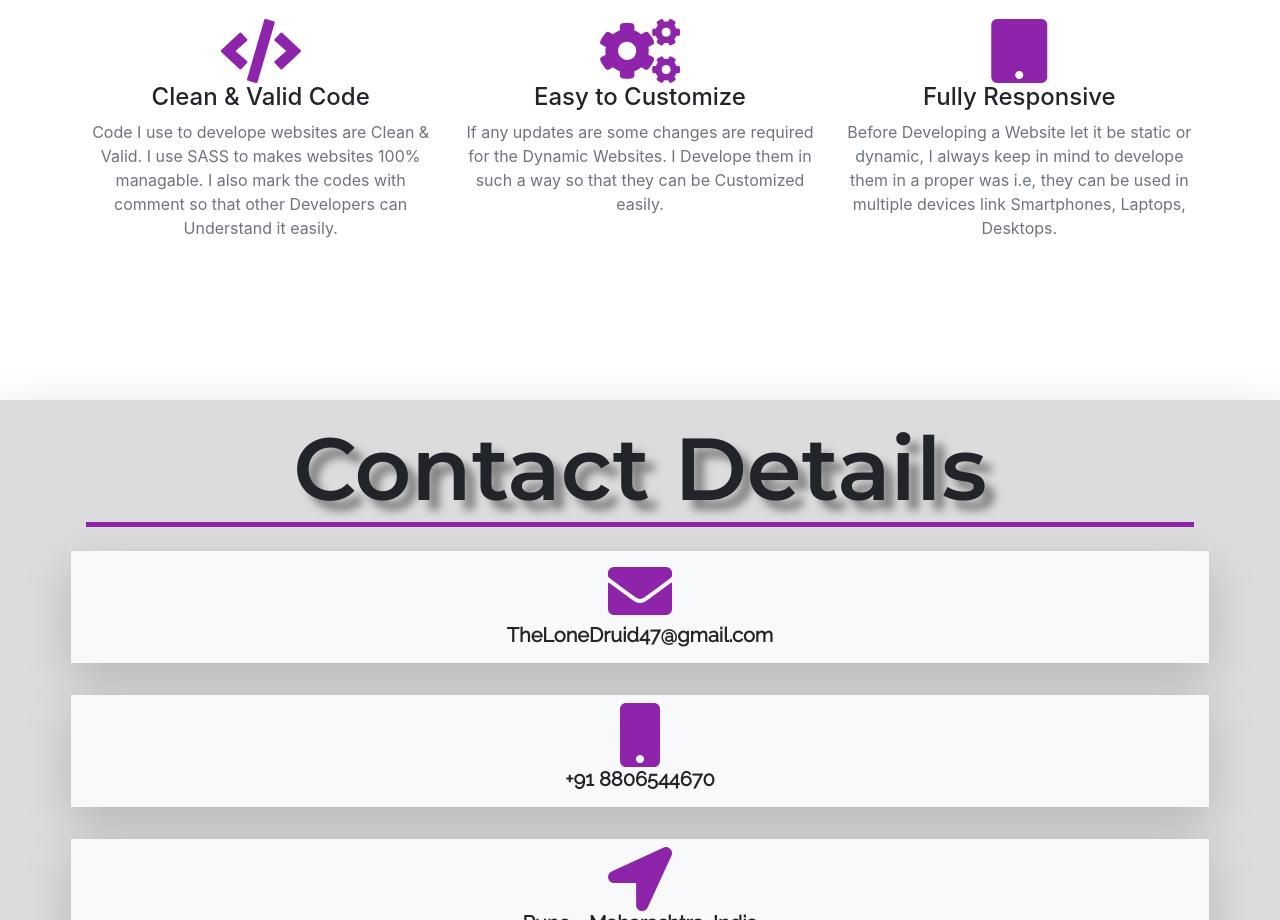
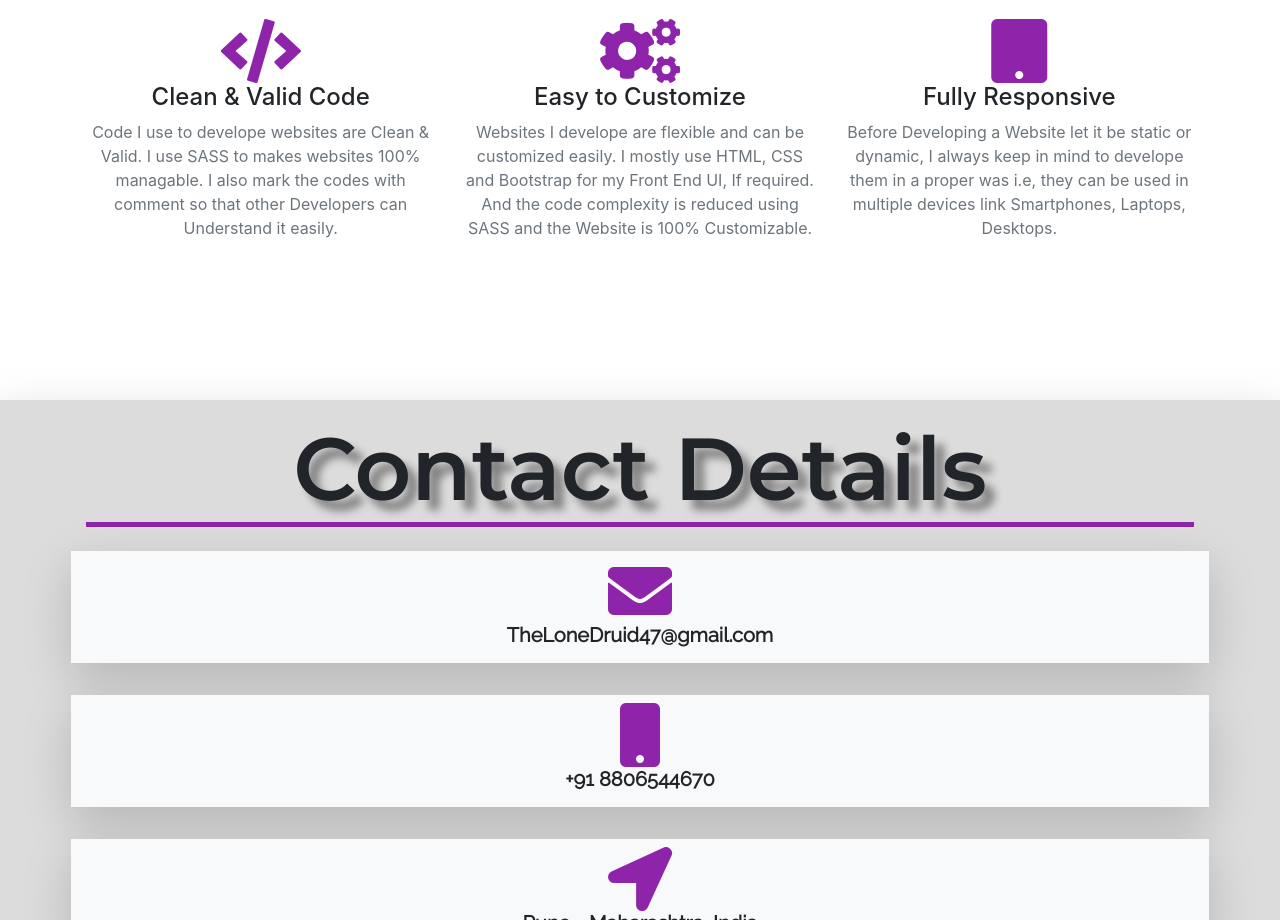
Before and after one commit to The-Lone-Druid/PortFolioZahidSk, a plain HTML site: page index.html in a window 1280 px wide. Shown: the part 2800-3720 px from the top of the page. Drawn offline with nearby package versions, Linux system fonts and the light colour scheme.

Commit message:
Update index.html

```diff
--- a/index.html
+++ b/index.html
@@ -208,7 +208,7 @@
                     <div class="service-wrapper col-md-4 col-sm-6 col-xs-12 my-3">
                         <i class="fa fa-cogs fa-4x"></i>
                         <h4>Easy to Customize</h4>
-                        <p class="text-muted">If any updates are some changes are required for the Dynamic Websites. I Develope them in such a way so that they can be Customized easily.</p>
+                        <p class="text-muted">Websites I develope are flexible and can be customized easily. I mostly use HTML, CSS and Bootstrap for my Front End UI, If required. And the code complexity is reduced using SASS and the Website is 100% Customizable.</p>
                     </div>
                     <div class="service-wrapper col-md-4 col-sm-6 col-xs-12 my-3">
                         <i class="fa fa-tablet fa-4x"></i>
```
